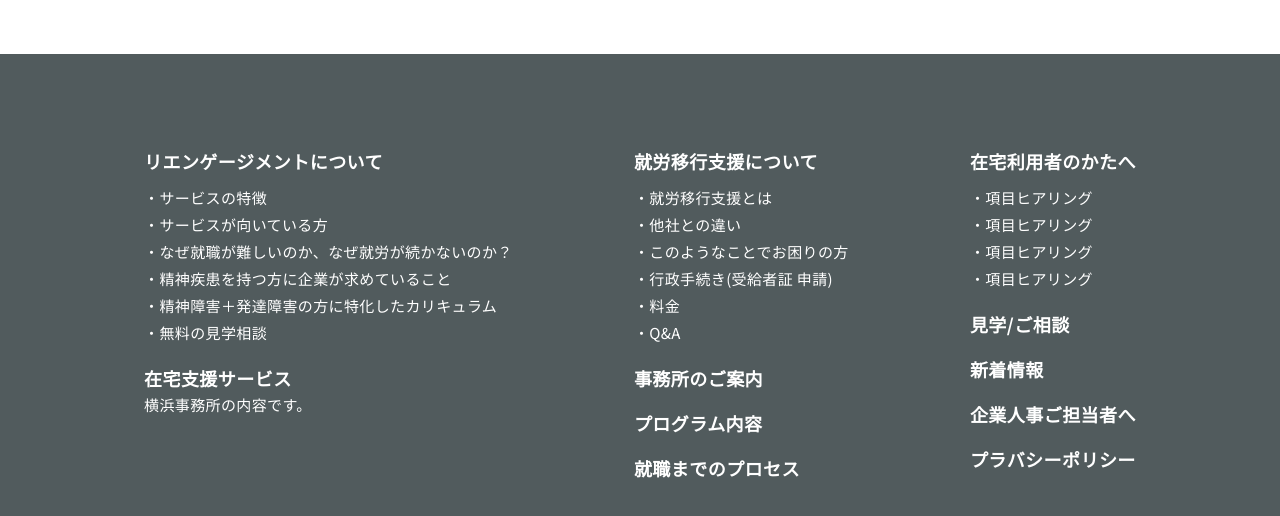
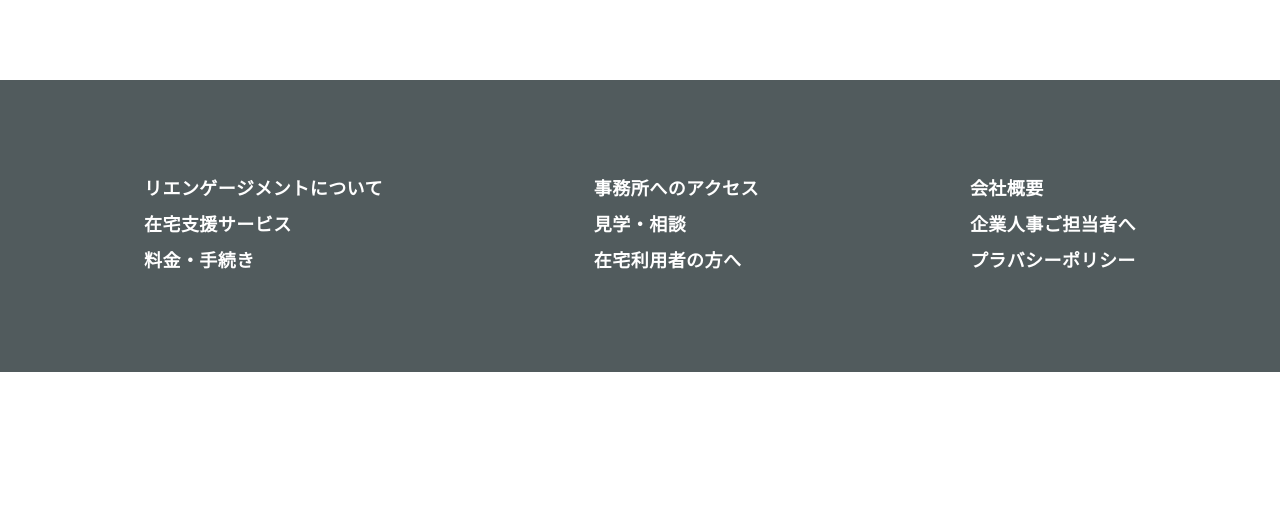
Before and after one commit to Htsubasa/reengagement-reservation, a plain HTML site: page index.html in a window 1280 px wide. Shown: the part 2256-2772 px from the top of the page. After the commit the page ends 2628 px from the top, so only its background shows below. Drawn offline with nearby package versions, Linux system fonts and the light colour scheme; a script that the page names is missing.

Commit message:
Update index.html

```diff
--- a/index.html
+++ b/index.html
@@ -14,7 +14,7 @@
             <div class="header_block">
             <div class="header_logo">
             <img src="img/front/group_logo2.png" alt="ロゴ">
-            <h1 class="header_logo_title"><span class="header_logo_sub">精神疾患の方のための就労移行支援</span>リエンゲージメント</h1>
+            <h1 class="header_logo_title"><a href="https://htsubasa.github.io/reengagement/"><span class="header_logo_sub">精神疾患の方のための就労移行支援</span>リエンゲージメント</a></h1>
         </div><!--header_logo-->
 
         <div class="header_info">
@@ -37,6 +37,7 @@
         <li class="g-nav"><a href="https://htsubasa.github.io/reengagement-price-page/">料金・手続き</a></li>
         <li class="g-nav"><a href="https://htsubasa.github.io/reengagement_company/">事務所へのアクセス</a></li>
         <li class="g-nav"><a href="https://htsubasa.github.io/reengagement-service/">在宅利用者のかたへ</a></li>
+        <li id="contact-drawer" class="g-nav"><a href="https://htsubasa.github.io/reengagement-program-page/">予約・問い合わせ</a></li>
     </ul>
 </div><!--nav-->
 
@@ -119,44 +120,25 @@
         <div class="footer_nav">
             <ul>
                 <li class="nav_top_title"><a href="https://htsubasa.github.io/main_service/">リエンゲージメントについて</a></li>
-            <li class="nav_list"><a href="https://htsubasa.github.io/main_service/">・サービスの特徴</a></li>
-            <li class="nav_list"><a href="">・サービスが向いている方</a></li>
-            <li class="nav_list"><a href="">・なぜ就職が難しいのか、なぜ就労が続かないのか？</a></li>
-            <li class="nav_list"><a href="">・精神疾患を持つ方に企業が求めていること</a></li>
-            <li class="nav_list"><a href="">・精神障害＋発達障害の方に特化したカリキュラム</a></li>
-            <li class="nav_list"><a href="">・無料の見学相談</a></li>
-            <li class="nav_title"><a href="https://htsubasa.github.io/reengagement-service/">在宅支援サービス</a></li>
-            <li class="nav_list"><a href="">横浜事務所の内容です。</a></li>
+                <li class="nav_top_title"><a href="https://htsubasa.github.io/reengagement-service/">在宅支援サービス</a></li>
+                <li class="nav_top_title"><a href="https://htsubasa.github.io/reengagement-price-page/">料金・手続き</a></li>
             </ul>
         </div><!--nav-->
 
 
         <div class="footer_nav">
             <ul>
-            <li class="nav_top_title"><a href="">就労移行支援について</a></li>
-            <li class="nav_list"><a href="">・就労移行支援とは</a></li>
-            <li class="nav_list"><a href="">・他社との違い</a></li>
-            <li class="nav_list"><a href="">・このようなことでお困りの方</a></li>
-            <li class="nav_list"><a href="">・行政手続き(受給者証 申請)</a></li>
-            <li class="nav_list"><a href="https://htsubasa.github.io/reengagement-price-page/">・料金</a> </li>
-            <li class="nav_list"><a href="">・Q&A</a></li>
-            <li class="nav_title"><a href="">事務所のご案内</a></li>
-            <li class="nav_title"><a href="https://htsubasa.github.io/reengagement-service-3/">プログラム内容</a></li>
-            <li class="nav_title"><a href="">就職までのプロセス</a></li>
+                <li class="nav_top_title"><a href="https://htsubasa.github.io/reengagement_company/">事務所へのアクセス</a></li>
+                <li class="nav_top_title"><a href="https://htsubasa.github.io/reengagement-reservation/">見学・相談</a></li>
+                <li class="nav_top_title"><a href="https://htsubasa.github.io/reengagement-program-page/">在宅利用者の方へ</a></li>
             </ul>
         </div><!--nav-->
 
         <div class="footer_nav">
             <ul>
-            <li class="nav_top_title"><a href="https://htsubasa.github.io/reengagement-service/">在宅利用者のかたへ</a></li>
-            <li class="nav_list"><a href="">・項目ヒアリング</a></li>
-            <li class="nav_list"><a href="">・項目ヒアリング</a></li>
-            <li class="nav_list"><a href="">・項目ヒアリング</a></li>
-            <li class="nav_list"><a href="">・項目ヒアリング</a></li>
-            <li class="nav_title"><a href="https://htsubasa.github.io/reengagement-reservation/">見学/ご相談</a></li>
-            <li class="nav_title"><a href="https://htsubasa.github.io/reengagement-archive/">新着情報</a></li>
-            <li class="nav_title"><a href="https://htsubasa.github.io/reengagement_humanresource/">企業人事ご担当者へ</a></li>
-            <li class="nav_title"><a href="https://htsubasa.github.io/reengagement-privacy-page/">プラバシーポリシー</a></li>
+                <li class="nav_top_title"><a href="https://htsubasa.github.io/reengagement_company/">会社概要</a></li>
+                <li class="nav_top_title"><a href="https://htsubasa.github.io/reengagement_humanresource/">企業人事ご担当者へ</a></li>
+                <li class="nav_top_title"><a href="https://htsubasa.github.io/reengagement-privacy-page/">プラバシーポリシー</a></li>
             </ul>
         </div><!--nav-->
 
@@ -165,8 +147,6 @@
 
 
 
-
-
 <script src="https://ajax.googleapis.com/ajax/libs/jquery/3.5.1/jquery.min.js"></script>
 <script type="text/javascript" src="js/java.js"></script>
 
```
Lines whose indentation alone changed are shown as unchanged.
